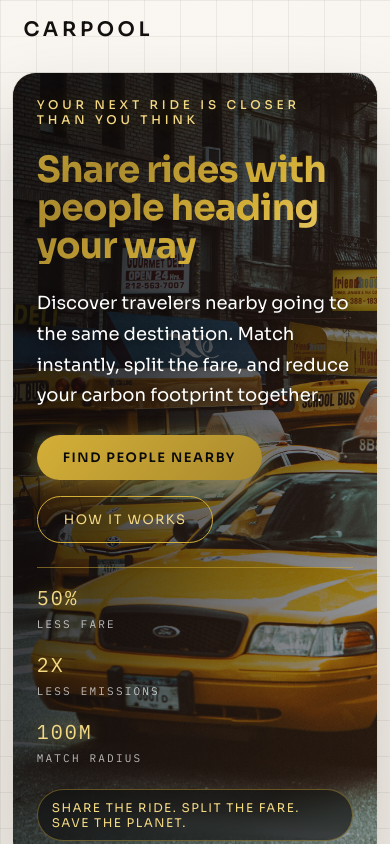
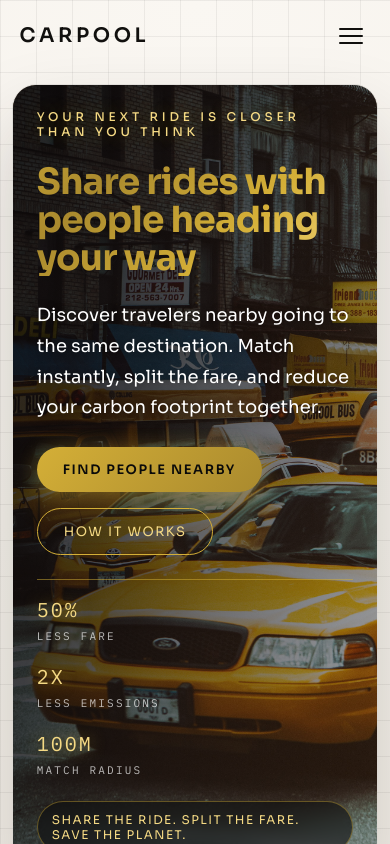
Before and after one commit to tanzeel-a/carpool-app, a Next.js app in the folder landing/: page / in a window 390 px wide. Shown: the top 844 px of the page. Built offline with nearby package versions, Linux system fonts and the light colour scheme.

Commit message:
updated the phone ui for navbar responsivness

```diff
--- a/landing/src/app/page.tsx
+++ b/landing/src/app/page.tsx
@@ -1,15 +1,10 @@
 import styles from "./page.module.css";
+import Header from "../components/Header";
 
 export default function Home() {
   return (
     <div className={styles.page}>
-      <header className={styles.header}>
-        <span className={styles.brand}>Carpool</span>
-        <nav className={styles.nav}>
-          <a href="#story">book a ride</a>
-          <a href="#login">login</a>
-        </nav>
-      </header>
+      <Header />
 
       <main className={styles.main}>
         <section className={styles.hero}>
--- /dev/null
+++ b/landing/src/components/Header.module.css
@@ -0,0 +1,155 @@
+.header {
+  position: relative;
+  z-index: 100;
+  padding: 28px 7vw;
+  display: flex;
+  align-items: center;
+  justify-content: space-between;
+}
+
+.brand {
+  font-size: 20px;
+  letter-spacing: 0.18em;
+  text-transform: uppercase;
+  font-weight: 600;
+  display: flex;
+  align-items: center;
+  line-height: 1;
+}
+
+.nav {
+  display: flex;
+  gap: 24px;
+  align-items: center;
+  font-size: 14px;
+  text-transform: uppercase;
+  letter-spacing: 0.14em;
+  color: #6e6660;
+}
+
+.nav a {
+  position: relative;
+  padding-bottom: 4px;
+  text-decoration: none;
+  color: inherit;
+}
+
+.nav a::after {
+  content: "";
+  position: absolute;
+  left: 0;
+  bottom: 0;
+  width: 0;
+  height: 1px;
+  background: #11100e;
+  transition: width 0.25s ease;
+}
+
+.nav a:hover::after {
+  width: 100%;
+}
+
+.menuButton {
+  display: none;
+  background: none;
+  border: none;
+  cursor: pointer;
+  padding: 8px;
+  z-index: 110;
+}
+
+.hamburger {
+  display: flex;
+  flex-direction: column;
+  gap: 5px;
+  width: 24px;
+}
+
+.hamburger span {
+  display: block;
+  height: 2px;
+  width: 100%;
+  background: #11100e;
+  border-radius: 2px;
+  transition: all 0.3s ease;
+}
+
+.hamburger.open span:nth-child(1) {
+  transform: rotate(45deg) translate(5px, 5px);
+}
+
+.hamburger.open span:nth-child(2) {
+  opacity: 0;
+}
+
+.hamburger.open span:nth-child(3) {
+  transform: rotate(-45deg) translate(5px, -5px);
+}
+
+.mobileNav {
+  display: none;
+  position: fixed;
+  top: 0;
+  right: -100%;
+  width: 280px;
+  height: 100vh;
+  background: #f6f1ea;
+  padding: 100px 32px 40px;
+  flex-direction: column;
+  gap: 24px;
+  transition: right 0.3s ease;
+  z-index: 105;
+  box-shadow: -4px 0 20px rgba(0, 0, 0, 0.1);
+}
+
+.mobileNavOpen {
+  right: 0;
+}
+
+.mobileNav a {
+  font-size: 18px;
+  text-transform: uppercase;
+  letter-spacing: 0.12em;
+  color: #11100e;
+  text-decoration: none;
+  padding: 16px 0;
+  border-bottom: 1px solid rgba(17, 16, 14, 0.1);
+  transition: color 0.2s ease;
+}
+
+.mobileNav a:hover {
+  color: #d4af37;
+}
+
+.overlay {
+  display: none;
+  position: fixed;
+  top: 0;
+  left: 0;
+  width: 100%;
+  height: 100%;
+  background: rgba(0, 0, 0, 0.4);
+  z-index: 102;
+}
+
+@media (max-width: 768px) {
+  .nav {
+    display: none;
+  }
+
+  .menuButton {
+    display: block;
+  }
+
+  .mobileNav {
+    display: flex;
+  }
+
+  .overlay {
+    display: block;
+  }
+
+  .header {
+    padding: 20px 5vw;
+  }
+}
--- /dev/null
+++ b/landing/src/components/Header.tsx
@@ -0,0 +1,42 @@
+"use client";
+
+import { useState } from "react";
+import styles from "./Header.module.css";
+
+export default function Header() {
+  const [isMenuOpen, setIsMenuOpen] = useState(false);
+
+  const toggleMenu = () => {
+    setIsMenuOpen(!isMenuOpen);
+  };
+
+  return (
+    <header className={styles.header}>
+      <span className={styles.brand}>Carpool</span>
+
+      <nav className={styles.nav}>
+        <a href="#story">Book a ride</a>
+        <a href="#login">Login</a>
+      </nav>
+
+      <button
+        className={styles.menuButton}
+        onClick={toggleMenu}
+        aria-label="Toggle menu"
+      >
+        <span className={`${styles.hamburger} ${isMenuOpen ? styles.open : ""}`}>
+          <span></span>
+          <span></span>
+          <span></span>
+        </span>
+      </button>
+
+      <div className={`${styles.mobileNav} ${isMenuOpen ? styles.mobileNavOpen : ""}`}>
+        <a href="#story" onClick={() => setIsMenuOpen(false)}>Book a ride</a>
+        <a href="#login" onClick={() => setIsMenuOpen(false)}>Login</a>
+      </div>
+
+      {isMenuOpen && <div className={styles.overlay} onClick={() => setIsMenuOpen(false)} />}
+    </header>
+  );
+}
```
